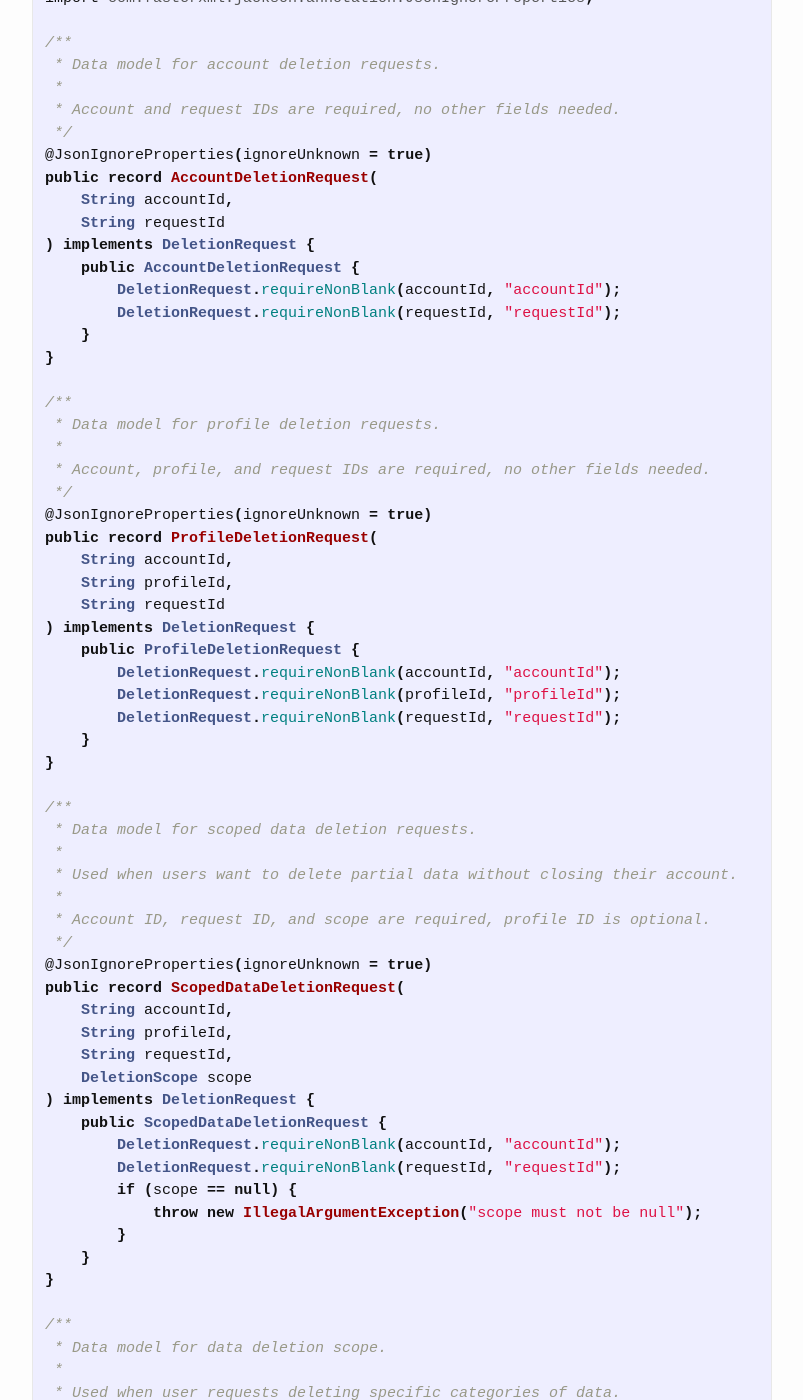
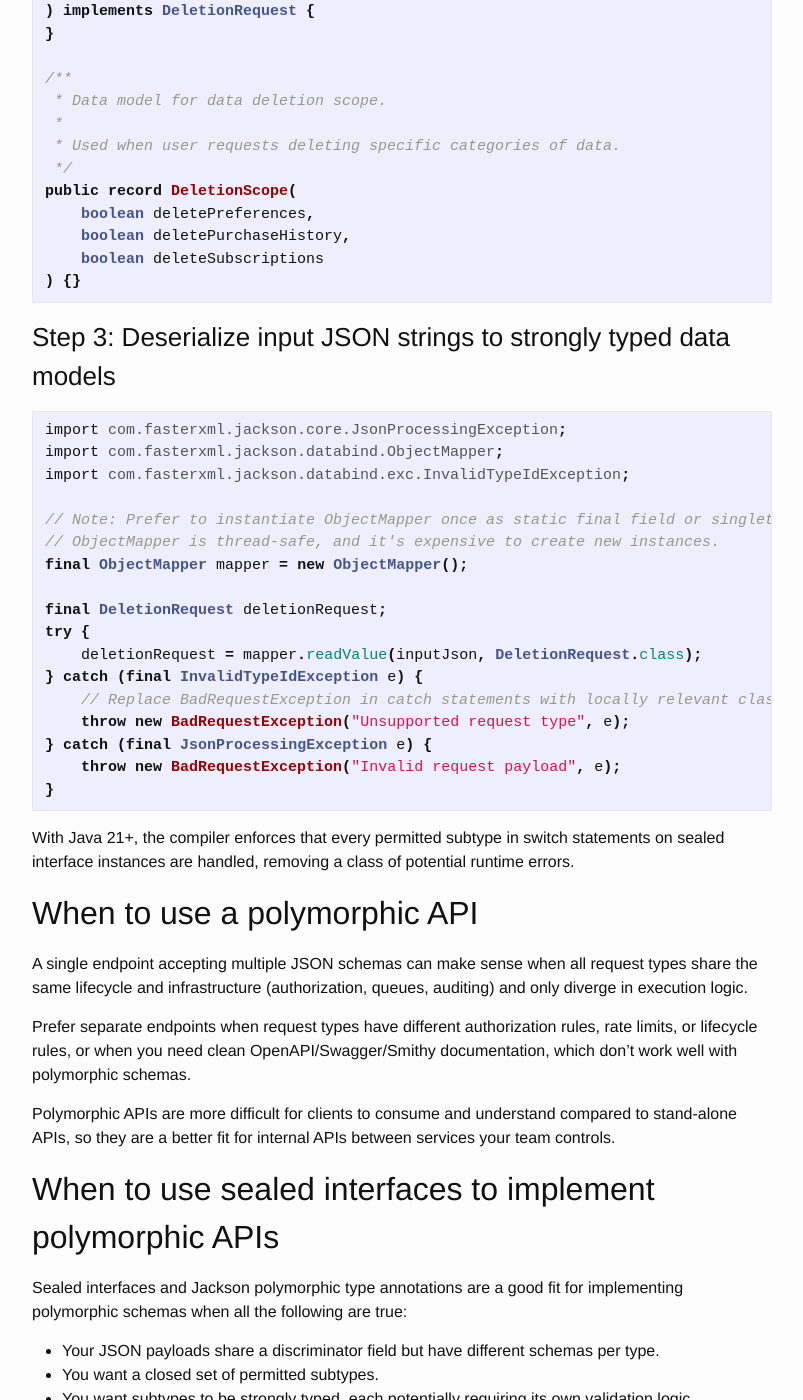
Before and after one commit to msayson/msayson.github.io, a Jekyll site: the page built from _posts/2026-05-15-polymorphic-json-deserialization-java-sealed-interfaces-jackson.markdown, in a window 1280 px wide and 1400 px high, scrolled down 2206 px. Shown: the whole window, without its empty margins (238-1041 px from the left). Built offline with Jekyll 4.4.1, drawn with Linux system fonts in a browser that asks for light colours; some of the changed text lies outside the part shown.

Commit message:
Cleaned up to remove redundant/tangential content, added explicit notes on when to use/avoid polymorphic APIs

````diff
--- a/_posts/2026-05-15-polymorphic-json-deserialization-java-sealed-interfaces-jackson.markdown
+++ b/_posts/2026-05-15-polymorphic-json-deserialization-java-sealed-interfaces-jackson.markdown
@@ -16,8 +16,7 @@
 For example:
 
 * Account deletion: `{"requestId": "request-1234", "requestType": "deleteAccount", "accountId": "1234"}`
-* Profile deletion: `{"requestId": "request-1234", "requestType": "deleteProfile", "accountId": "1234", "profileId": "profile-1234"}`
-* Scoped data deletion: `{"requestId": "request-1234", "requestType": "deleteScopedData", "accountId": "1234", "profileId": "profile-1234", "scope": {"deletePurchaseHistory": true, "deleteSubscriptions": false, "deletePreferences": false}}`
+* Scoped data deletion: `{"requestId": "request-1234", "requestType": "deleteScopedData", "accountId": "1234", "scope": {"deletePurchaseHistory": true, "deleteSubscriptions": false, "deletePreferences": false}}`
 
 ## Approach: Sealed interface + Jackson annotations
 
@@ -33,21 +32,11 @@
 @JsonTypeInfo(use = JsonTypeInfo.Id.NAME, property = "requestType")
 @JsonSubTypes({
     @JsonSubTypes.Type(value = AccountDeletionRequest.class, name = "deleteAccount"),
-    @JsonSubTypes.Type(value = ProfileDeletionRequest.class, name = "deleteProfile"),
     @JsonSubTypes.Type(value = ScopedDataDeletionRequest.class, name = "deleteScopedData")
 })
 public sealed interface DeletionRequest
-        permits AccountDeletionRequest, ProfileDeletionRequest, ScopedDataDeletionRequest {
+        permits AccountDeletionRequest, ScopedDataDeletionRequest {
     // Define common method declarations and static methods here.
-
-    /**
-     * Throws IllegalArgumentException if value is null or blank.
-     */
-    static void requireNonBlank(final String value, final String fieldName) {
-        if (value == null || value.isBlank()) {
-            throw new IllegalArgumentException(fieldName + " must not be null or blank");
-        }
-    }
 }
 ```
 
@@ -59,10 +48,7 @@
 
 In the following implementations of DeletionRequest, we set `@JsonIgnoreProperties(ignoreUnknown = true)` to ignore unmentioned attributes when deserializing JSON strings matching known request types.
 
-This allows us to:
-* Maintain strong typing for attributes relevant to this service while being agnostic of other upstream attributes our service doesn't use
-* Avoid listing irrelevant or redundant attributes including requestType in request-type-specific data models
-* Add/remove/update attributes unrelated to this service in upstream data providers without causing downstream runtime failures
+This allows us to maintain strong typing for attributes relevant to this service while being agnostic of other upstream attributes our service doesn't use.
 
 You can drop `@JsonIgnoreProperties` if you prefer to enforce the complete possible schema of input JSON strings, which will throw a runtime exception when receiving any new attribute you haven't defined.
 
@@ -71,59 +57,23 @@
 
 /**
  * Data model for account deletion requests.
- *
- * Account and request IDs are required, no other fields needed.
  */
 @JsonIgnoreProperties(ignoreUnknown = true)
 public record AccountDeletionRequest(
     String accountId,
     String requestId
 ) implements DeletionRequest {
-    public AccountDeletionRequest {
-        DeletionRequest.requireNonBlank(accountId, "accountId");
-        DeletionRequest.requireNonBlank(requestId, "requestId");
-    }
 }
 
 /**
- * Data model for profile deletion requests.
- *
- * Account, profile, and request IDs are required, no other fields needed.
- */
-@JsonIgnoreProperties(ignoreUnknown = true)
-public record ProfileDeletionRequest(
-    String accountId,
-    String profileId,
-    String requestId
-) implements DeletionRequest {
-    public ProfileDeletionRequest {
-        DeletionRequest.requireNonBlank(accountId, "accountId");
-        DeletionRequest.requireNonBlank(profileId, "profileId");
-        DeletionRequest.requireNonBlank(requestId, "requestId");
-    }
-}
-
-/**
- * Data model for scoped data deletion requests.
- *
- * Used when users want to delete partial data without closing their account.
- *
- * Account ID, request ID, and scope are required, profile ID is optional.
+ * Data model for scoped data deletion requests
  */
 @JsonIgnoreProperties(ignoreUnknown = true)
 public record ScopedDataDeletionRequest(
     String accountId,
-    String profileId,
     String requestId,
     DeletionScope scope
 ) implements DeletionRequest {
-    public ScopedDataDeletionRequest {
-        DeletionRequest.requireNonBlank(accountId, "accountId");
-        DeletionRequest.requireNonBlank(requestId, "requestId");
-        if (scope == null) {
-            throw new IllegalArgumentException("scope must not be null");
-        }
-    }
 }
 
 /**
@@ -162,16 +112,15 @@
 
 With Java 21+, the compiler enforces that every permitted subtype in switch statements on sealed interface instances are handled, removing a class of potential runtime errors.
 
-## When to apply this pattern
+## When to use a polymorphic API
 
-**First, consider whether a polymorphic API is the right design.**
+A single endpoint accepting multiple JSON schemas can make sense when all request types share the same lifecycle and infrastructure (authorization, queues, auditing) and only diverge in execution logic.
 
-A single endpoint accepting multiple JSON schemas is appropriate when all request types go through the same lifecycle and infrastructure (authorization, data processing steps, queues, auditing/reporting) and only diverge in per-request-type execution logic.
+Prefer separate endpoints when request types have different authorization rules, rate limits, or lifecycle rules, or when you need clean OpenAPI/Swagger/Smithy documentation, which don't work well with polymorphic schemas.
 
-Prefer separate endpoints when:
-* Request types have different authorization rules or rate limits.
-* Request types have diverging lifecycles.
-* You need clean separation of concerns and auto-generated data models or documentation for each request type's schema.  Frameworks like OpenAPI, Swagger, and Smithy don't work as well with polymorphic schemas, which can be more difficult for clients to consume and understand.
+Polymorphic APIs are more difficult for clients to consume and understand compared to stand-alone APIs, so they are a better fit for internal APIs between services your team controls.
+
+## When to use sealed interfaces to implement polymorphic APIs
 
 Sealed interfaces and Jackson polymorphic type annotations are a good fit for implementing polymorphic schemas when all the following are true:
 
@@ -179,7 +128,7 @@
 * You want a closed set of permitted subtypes.
 * You want subtypes to be strongly typed, each potentially requiring its own validation logic.
 
-They are a poor fit when either of the following are true, in which case abstract classes may be a better replacement for sealed interfaces:
+They are a poor fit when either of the following is true, in which case abstract classes may be a better replacement for sealed interfaces:
 
 * Other teams need to be able to add subtypes without modifying your code (sealed interface subtypes must be defined in the same module).
 * You cannot use Java 17+, the first Long Term Support version supporting sealed interfaces.
````
